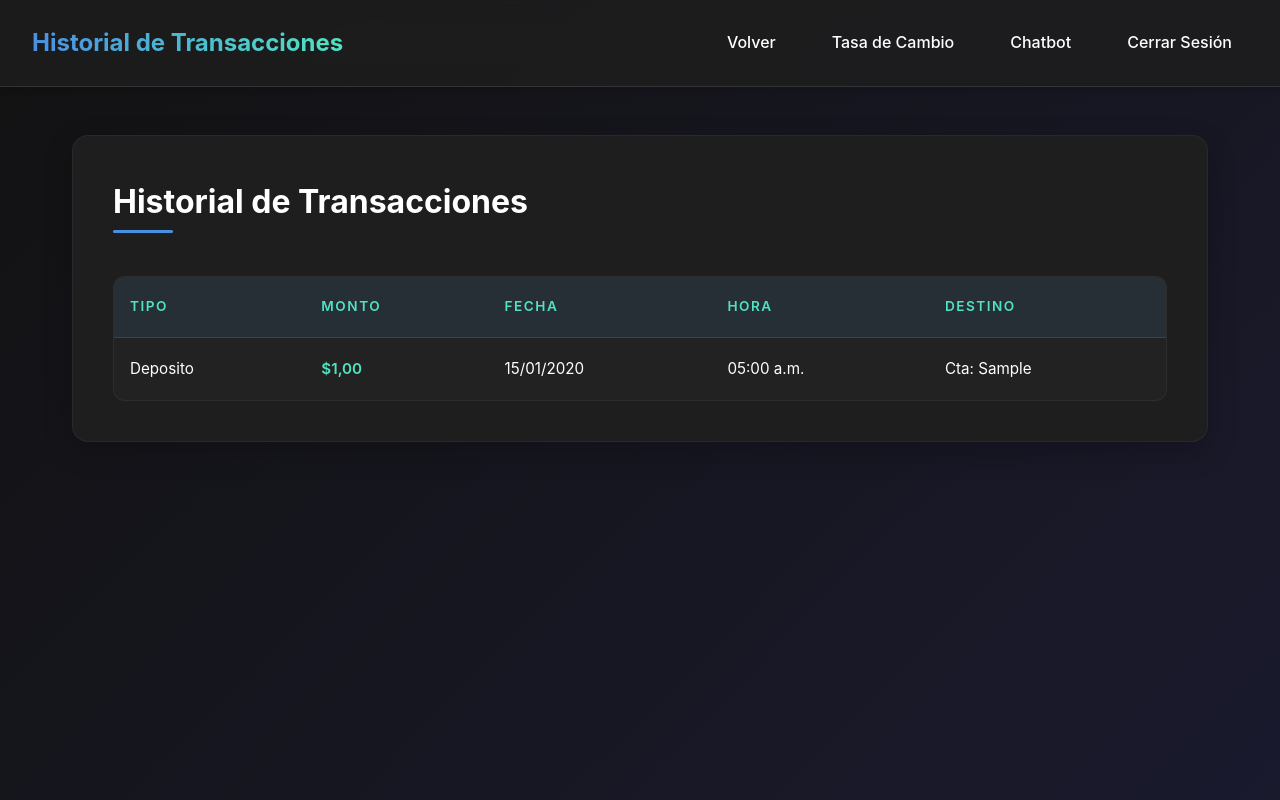
After one commit to thomasaldana-dotcom/Cuenta-Bancaria, a Django app: page /historial_transacciones/ in a window 1280 px wide. The commit adds this page. Run offline with Django 5.2, Linux system fonts and the light colour scheme; a user stored in the database is signed in; tables that the repository leaves empty hold one stand-in row (values such as "Sample post").

Commit message:
Historial de transacciones implementado

```diff
--- a/CuentaBancaria/models.py
+++ b/CuentaBancaria/models.py
@@ -10,4 +10,23 @@ class Cliente(models.Model):
     numero_cuenta = models.CharField(max_length=100)
     saldo = models.DecimalField(max_digits=10, decimal_places=2)
 
+    def __str__(self):
+        return f"{self.name} {self.lastname} ({self.numero_cuenta})"
+
 # Create your models here.
+
+class Transaccion(models.Model):
+    TIPOS = (
+        ('Deposito', 'Depósito'),
+        ('Retiro', 'Retiro'),
+        ('Transferencia', 'Transferencia'),
+    )
+
+    cliente = models.ForeignKey(Cliente, on_delete=models.CASCADE, related_name='transacciones')
+    tipo = models.CharField(max_length=25, choices=TIPOS)
+    monto = models.DecimalField(max_digits=10, decimal_places=2)
+    fecha = models.DateTimeField(auto_now_add=True)
+    destinatario = models.ForeignKey(Cliente, on_delete=models.SET_NULL, null=True, blank=True, related_name='transferencias_recibidas')
+
+    def __str__(self):
+        return f"{self.tipo} {self.monto}"
--- a/CuentaBancaria/static/CuentaBancaria/style.css
+++ b/CuentaBancaria/static/CuentaBancaria/style.css
@@ -158,8 +158,21 @@ form {
 /* Menu Content Layout */
 .menu-content {
     max-width: 500px;
-    /* Keep the input area constrained */
-    /* No margin auto here to align left, or auto for center? User asked for left alignment of buttons. Content usually looks better left aligned under it */
+}
+
+.inversiones-row form {
+    display: flex;
+    flex-direction: row;
+    align-items: center;
+    gap: 1rem;
+    margin: 0;
+    max-width: none;
+}
+
+.inversiones-row .saldo-valor {
+    color: var(--text-primary);
+    font-size: 1.2rem;
+    font-weight: 600;
 }
 
 label {
@@ -168,7 +181,8 @@ label {
     font-weight: 500;
 }
 
-input {
+input,
+select {
     background: rgba(255, 255, 255, 0.05);
     border: 1px solid rgba(255, 255, 255, 0.1);
     border-radius: 8px;
@@ -179,11 +193,17 @@ input {
     transition: all 0.3s ease;
 }
 
-input:focus {
+input:focus,
+select:focus {
     outline: none;
     border-color: var(--primary-color);
     background: rgba(255, 255, 255, 0.1);
     box-shadow: 0 0 0 3px rgba(74, 144, 226, 0.2);
+}
+
+select option {
+    background: var(--surface-dark);
+    color: var(--text-primary);
 }
 
 button {
@@ -271,3 +291,67 @@ section a:hover {
     color: var(--secondary-color);
     text-decoration: underline;
 }
+
+/* Table Styles */
+.tabla-transacciones {
+    width: 100%;
+    border-collapse: separate;
+    border-spacing: 0;
+    margin-top: 1.5rem;
+    background: rgba(255, 255, 255, 0.02);
+    border-radius: 12px;
+    overflow: hidden;
+    border: 1px solid rgba(255, 255, 255, 0.05);
+}
+
+.tabla-transacciones thead {
+    background: rgba(74, 144, 226, 0.1);
+}
+
+.tabla-transacciones th {
+    text-align: left;
+    padding: 1.2rem 1rem;
+    color: var(--secondary-color);
+    font-family: var(--font-heading);
+    font-weight: 600;
+    font-size: 0.85rem;
+    text-transform: uppercase;
+    letter-spacing: 1.5px;
+    border-bottom: 1px solid rgba(255, 255, 255, 0.1);
+}
+
+.tabla-transacciones td {
+    padding: 1.2rem 1rem;
+    color: var(--text-primary);
+    border-bottom: 1px solid rgba(255, 255, 255, 0.05);
+    font-size: 0.95rem;
+}
+
+.tabla-transacciones tr:last-child td {
+    border-bottom: none;
+}
+
+.tabla-transacciones tr:hover {
+    background: rgba(255, 255, 255, 0.03);
+    transition: background 0.3s ease;
+}
+
+/* Specific styling for amounts in table */
+.tabla-transacciones td:nth-child(2) {
+    font-family: var(--font-heading);
+    font-weight: 600;
+    color: var(--secondary-color);
+}
+
+@media (max-width: 768px) {
+    .tabla-transacciones {
+        display: block;
+        overflow-x: auto;
+    }
+
+    .tabla-transacciones th,
+    .tabla-transacciones td {
+        padding: 0.8rem;
+        min-width: 120px;
+    }
+}
--- /dev/null
+++ b/CuentaBancaria/templates/CuentaBancaria/historial_transacciones.html
@@ -0,0 +1,64 @@
+<!DOCTYPE html>
+<html lang="en">
+
+<head>
+    <meta charset="UTF-8">
+    <meta name="viewport" content="width=device-width, initial-scale=1.0">
+    {% load static %}
+    {% load humanize %}
+    <link rel="stylesheet" href="{% static 'CuentaBancaria/style.css' %}?v=6">
+    <title>Historial de Transacciones</title>
+</head>
+
+<body>
+    <header>
+        <h1>Historial de Transacciones</h1>
+        <nav>
+            <ul>
+                <li><a href="{% url 'menu' %}">Volver</a></li>
+                <li><a href="{% url 'tasa_cambio' %}">Tasa de Cambio</a></li>
+                <li><a href="{% url 'chatbot' %}">Chatbot</a></li>
+                <li><a href="{% url 'logout' %}">Cerrar Sesión</a></li>
+            </ul>
+        </nav>
+    </header>
+
+    <main>
+        <section>
+            <h2>Historial de Transacciones</h2>
+            {% if transacciones %}
+            <table class="tabla-transacciones">
+                <thead>
+                    <tr>
+                        <th>Tipo</th>
+                        <th>Monto</th>
+                        <th>Fecha</th>
+                        <th>Hora</th>
+                        <th>Destino</th>
+                    </tr>
+                </thead>
+                <tbody>
+                    {% for transaccion in transacciones %}
+                    <tr>
+                        <td>{{ transaccion.tipo }}</td>
+                        <td>${{ transaccion.monto|intcomma }}</td>
+                        <td>{{ transaccion.fecha|date:"d/m/Y" }}</td>
+                        <td>{{ transaccion.fecha|time:"H:i a" }}</td>
+                        <td>{% if transaccion.destinatario %}
+                            Cta: {{ transaccion.destinatario.numero_cuenta }}
+                            {% else %}
+                            -
+                            {% endif %}
+                        </td>
+                    </tr>
+                    {% endfor %}
+                </tbody>
+            </table>
+            {% else %}
+            <p>No hay transacciones</p>
+            {% endif %}
+        </section>
+    </main>
+</body>
+
+</html>
--- a/CuentaBancaria/urls.py
+++ b/CuentaBancaria/urls.py
@@ -9,4 +9,5 @@ urlpatterns = [
     path('logout/', views.LogoutView.as_view(), name='logout'),
     path('tasa_cambio/', views.TasaCambioView.as_view(), name='tasa_cambio'),
     path('chatbot/', views.ChatbotView.as_view(), name='chatbot'),
+    path('historial_transacciones/', views.HistorialTransaccionesView.as_view(), name='historial_transacciones'),
 ]
--- a/CuentaBancaria/views.py
+++ b/CuentaBancaria/views.py
@@ -4,7 +4,7 @@ from django.contrib.auth.models import User
 from django.contrib import messages
 from django.contrib.auth import login, authenticate, logout
 from django.contrib.auth.mixins import LoginRequiredMixin
-from .models import Cliente
+from .models import Cliente, Transaccion
 from django.db import transaction
 from django.conf import settings
 from deep_translator import GoogleTranslator
@@ -175,14 +175,20 @@ class menuView(LoginRequiredMixin, View):
             elif accion == "transferencia":
                 context["mostrar_transferencia"] = True
 
-            # Logica de transacciones
             elif accion == "confirmar_deposito":
                 if monto:
                     cliente.saldo += int(monto)
                     cliente.save()
+
+                    #Guardar historial de deposito
+
+                    Transaccion.objects.create(
+                        cliente = cliente,
+                        tipo = "Deposito",
+                        monto = int(monto),
+                    )
                     messages.success(request, "Deposito exitoso")
-                    # Opcional: Mantener el form abierto si el usuario quiere depositar mas?
-                    # Por defecto reiniciamos a False (menu principal)
+
                 else:
                     messages.error(request, "Monto inválido")
                     context["mostrar_deposito"] = True
@@ -195,6 +201,15 @@ class menuView(LoginRequiredMixin, View):
                     else:
                         cliente.saldo -= int(monto)
                         cliente.save()
+
+                        #Guardar historial de retiro
+
+                        Transaccion.objects.create(
+                            cliente = cliente,
+                            tipo = "Retiro",
+                            monto = int(monto),
+                        )
+
                         messages.success(request, "Retiro exitoso")
                 else:
                     messages.error(request, "Monto inválido")
@@ -224,7 +239,17 @@ class menuView(LoginRequiredMixin, View):
                                     cliente.save()
                                     cliente_destino.saldo += int(monto)
                                     cliente_destino.save()
+
+                                    #Guardar historial de transferencia
+
+                                    Transaccion.objects.create(
+                                        cliente = cliente,
+                                        tipo = "Transferencia",
+                                        monto = int(monto),
+                                        destinatario = cliente_destino,
+                                    )
                                 messages.success(request, "Transferencia exitosa")
+
                         except Cliente.DoesNotExist:
                             messages.error(request, "No se encontro la cuenta destino")
                             context["mostrar_transferencia"] = True
@@ -233,10 +258,28 @@ class menuView(LoginRequiredMixin, View):
 
 
 
-#APIS
+#Pantalla Historial de Transacciones
+
+class HistorialTransaccionesView(View):
+    login_url = "login"
+
+    def get(self, request):
+        cliente = Cliente.objects.get(user=request.user)
+        transacciones = Transaccion.objects.filter(cliente=cliente).order_by("-fecha")
+
+        context = {
+            "transacciones": transacciones
+        }
+        return render(request, "CuentaBancaria/historial_transacciones.html", context)
 
 
 
+
+
+
+
+
+#APIS
 
 #Tasa de Cambio
 
```
Also changed, not shown: CuentaBancaria/templates/CuentaBancaria/chatbot.html (+8 -4 lines), CuentaBancaria/templates/CuentaBancaria/home.html (+5 -5 lines), CuentaBancaria/templates/CuentaBancaria/login.html (+9 -6 lines), CuentaBancaria/templates/CuentaBancaria/menu.html (+11 -5 lines), CuentaBancaria/templates/CuentaBancaria/register.html (+9 -6 lines), CuentaBancaria/templates/CuentaBancaria/tasa_cambio.html (+10 -6 lines), config/settings.py (+9 -3 lines), CuentaBancaria/migrations/0003_alter_cliente_id_transaccion.py (added).
